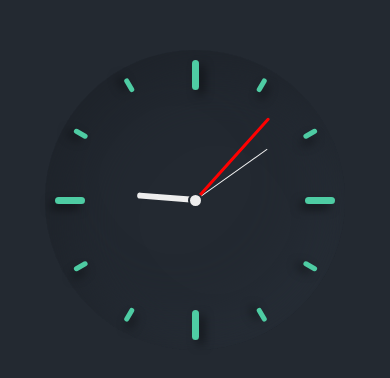
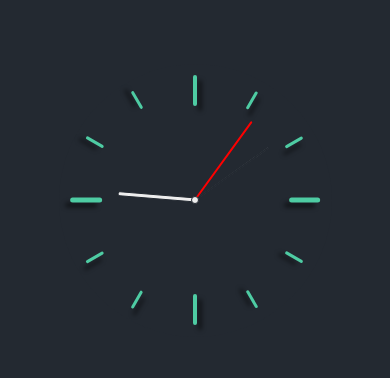
Before and after one commit to b4n1y4/clock-analog, a plain HTML site: page index.html in a window 390 px wide. Shown: the part 222-600 px from the top of the page. Drawn offline with Linux system fonts and the light colour scheme.

Commit message:
changes
made responsive
added favicon
added ticking sound

```diff
--- a/index.html
+++ b/index.html
@@ -4,12 +4,15 @@
     <meta charset="UTF-8" />
     <meta http-equiv="X-UA-Compatible" content="IE=edge" />
     <meta name="viewport" content="width=device-width, initial-scale=1.0" />
-    <title>Analog Clock</title>
+    <title>Analog Clock by Ritesh</title>
     <link rel="stylesheet" href="style.css" />
+    <link rel="shortcut icon" href="./favicon.ico" type="image/x-icon">
     <!-- <script src="./main.js"></script> -->
   </head>
   <body>
-    <div class="container">
+    <!-- <div class="toggle-container" >
+      <div class="circle" id="btn"></div>
+      </div> -->
       <div class="clock-container">
         <div class="line one">
           <div class="end main"></div>
--- a/main.js
+++ b/main.js
@@ -13,8 +13,6 @@ const s_hand = document.getElementById("s");
 
 const run_time = () => {
   clearTimeout();
-  console.log(h, m, s);
-
   if (s >= 60) {
     m += 1;
     s = 0;
@@ -23,17 +21,31 @@ const run_time = () => {
     h += 1;
     m = 0;
   }
-  s += 1;
   h_hand.style.transform = `rotate(${
     h * (360.0 / 12) + m * (360.0 / 12 / 60) + s * (360.0 / 12 / 60 / 60)
   }deg)`;
   m_hand.style.transform = `rotate(${
     m * (360.0 / 60) + s * (360.0 / 60 / 60)
   }deg)`;
+  s += 1;
   s_hand.style.transform = `rotate(${s * (360.0 / 60)}deg)`;
-  setTimeout(() => {
-    run_time();
-  }, 1000);
 };
 
-run_time();
+setInterval(() => {
+  run_time();
+  new Audio("./tick.mp3").play();
+}, 1000);
+
+// theme toggle
+
+// let isDay = false;
+
+// const btn = document.getElementById("btn");
+// btn.onclick = () => {
+//   if (isDay) {
+//     btn.classList.remove("day");
+//   } else {
+//     btn.classList.add("day");
+//   }
+//   isDay = !isDay;
+// };
--- a/style.css
+++ b/style.css
@@ -2,6 +2,10 @@
   margin: 0;
   padding: 0;
   box-sizing: border-box;
+  /* transition: background-color 0.1s linear; */
+}
+html {
+  font-size: 1vw;
 }
 body {
   background-color: #232931;
@@ -11,23 +15,22 @@ body {
   place-items: center;
 }
 .clock-container {
-  width: 500px;
-  height: 500px;
+  width: 35rem;
+  height: 35rem;
   border-radius: 100%;
   background-color: #232931;
   position: relative;
-  /* border: 10px solid #393e46; */
   display: flex;
   align-items: center;
   justify-content: center;
-  /* box-shadow: 5px 5px 15px rgba(34, 34, 34, 0.5); */
-  box-shadow: inset 20px 20px 60px #1e232a, inset -20px -20px 60px #282f38;
+  /* box-shadow: inset 1.6rem 1.6rem 4.8rem #1e232a,
+    inset -1.6rem -1.6rem 4.8rem #282f38; */
 }
 
 .line {
   position: absolute;
-  width: 10px;
-  height: 480px;
+  width: 0.6rem;
+  height: 32rem;
   display: flex;
   flex-direction: column;
   align-items: center;
@@ -35,42 +38,42 @@ body {
 }
 
 .end {
-  width: 5px;
-  height: 40px;
+  width: 0.4rem;
+  height: 2.5rem;
   background-color: #4ecca3;
   border-radius: 5px;
-  box-shadow: 5px 5px 10px rgba(0, 0, 0, 0.5);
+  box-shadow: 5px 5px 0.6rem rgba(0, 0, 0, 0.5);
 }
 
 .main {
-  width: 10px;
-  height: 50px;
+  width: 0.6rem;
+  height: 4rem;
 }
 
 .two {
   transform: rotate(30deg);
-  width: 5px;
+  width: 0.4rem;
 }
 .three {
   transform: rotate(60deg);
-  width: 5px;
+  width: 0.4rem;
 }
 .four {
   transform: rotate(90deg);
 }
 .five {
   transform: rotate(120deg);
-  width: 5px;
+  width: 0.4rem;
 }
 .six {
   transform: rotate(150deg);
-  width: 5px;
+  width: 0.4rem;
 }
 
 .center-pad {
   position: absolute;
-  width: 400px;
-  height: 400px;
+  width: 26rem;
+  height: 26rem;
   border-radius: 100%;
   display: flex;
   align-items: center;
@@ -78,91 +81,72 @@ body {
 }
 
 .center {
-  width: 15px;
-  height: 15px;
+  width: 1rem;
+  height: 1rem;
   background-color: #eeeeee;
   border-radius: 100%;
   z-index: 1;
-  border: 2px solid #232931;
+  border: 0.13rem solid #232931;
 }
 
 .hand {
   position: absolute;
   top: 0;
   transform-origin: bottom;
-  border-radius: 5px;
+  border-radius: 0.3rem;
 }
 
 .hour {
-  top: 50px;
-  width: 10px;
-  height: 150px;
+  top: 3rem;
+  width: 0.6rem;
+  height: 10rem;
   background-color: #eeeeee;
-  border: 2px solid #232931;
+  border: 0.13rem solid #232931;
 }
 
 .minute {
-  top: 25px;
-  width: 5px;
-  height: 175px;
+  top: 1.3rem;
+  width: 0.3rem;
+  height: 11.7rem;
   background-color: #eeeeee;
-  border: 2px solid #232931;
+  border: 0.13rem solid #232931;
 }
 
 .second {
-  top: 10px;
-  width: 3px;
-  height: 190px;
+  top: 0.6rem;
+  width: 0.2rem;
+  height: 12.4rem;
   background-color: red;
 }
 
-@media screen and (max-width: 800px) {
-  .clock-container {
-    width: 400px;
-    height: 400px;
-  }
-  .line {
-    height: 380px;
-  }
-  .hour {
-    top: 100px;
-    height: 100px;
-  }
-  .minute {
-    top: 75px;
-    height: 125px;
-  }
-  .second {
-    top: 60px;
-    height: 140px;
+@media screen and (max-width: 1000px) {
+  html {
+    font-size: 2vw;
   }
 }
 
-@media screen and (max-width: 500px) {
-  .clock-container {
-    width: 300px;
-    height: 300px;
-  }
-  .line {
-    height: 280px;
-  }
-  .end {
-    height: 15px;
-  }
-  .main {
-    width: 7px;
-    height: 30px;
-  }
-  .hour {
-    top: 140px;
-    height: 60px;
-  }
-  .minute {
-    top: 110px;
-    height: 90px;
-  }
-  .second {
-    top: 90px;
-    height: 110px;
-  }
+.toggle-container {
+  position: absolute;
+  top: 1.6rem;
+  left: 1.6rem;
+  width: 80px;
+  height: 30px;
+  background-color: #fff;
+  /* box-shadow: 1.6rem 1.6rem 37px #1b2026, -1.6rem -1.6rem 37px #2b323c; */
+  border-radius: 100px;
+  overflow: hidden;
+  /* display: flex;
+  align-items: center; */
+  padding: 2.5px;
 }
+
+.circle {
+  cursor: pointer;
+  background-color: black;
+  width: 25px;
+  height: 25px;
+  border-radius: 100%;
+  /* float: right; */
+  transition: float 1s linear;
+  left: 0;
+}
```
Also changed, not shown: favicon.ico (added), 1 other file.
